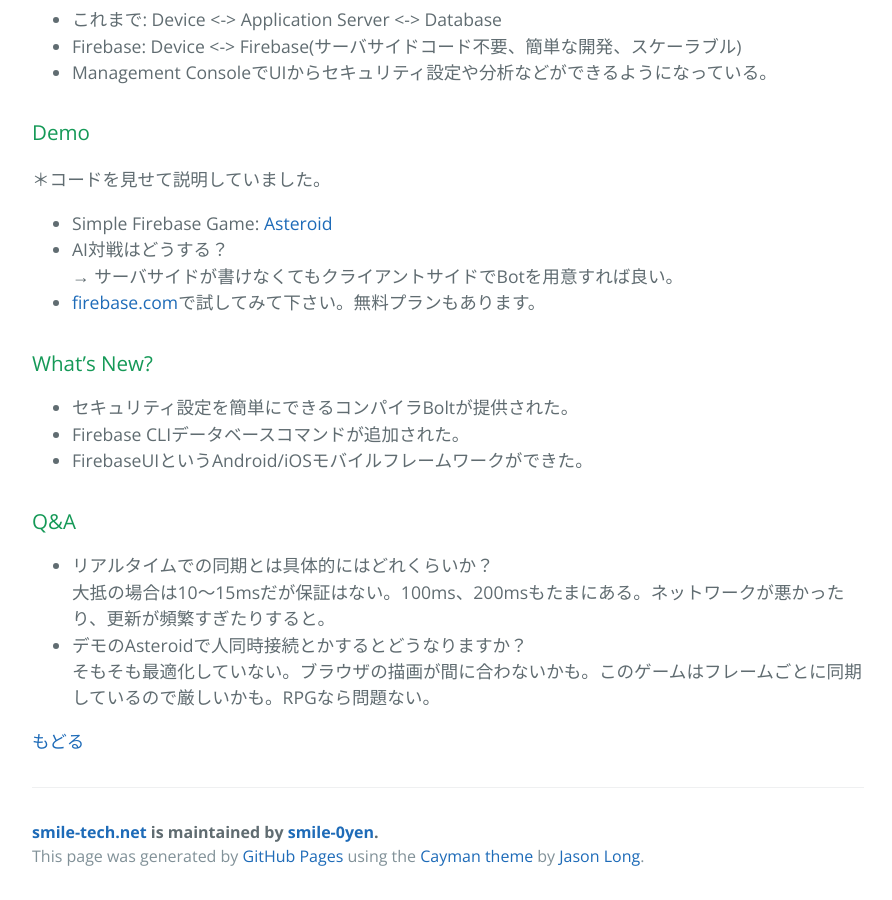
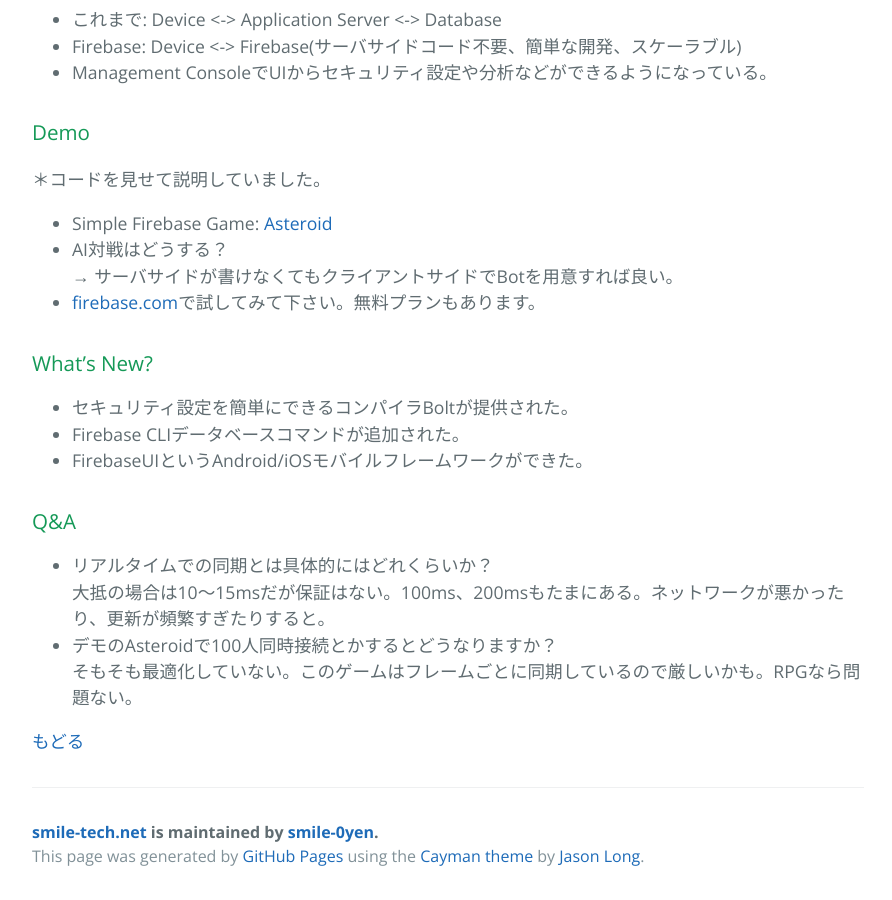
Before and after one commit to smile-0yen/smile-tech.net, a Jekyll site: the page built from _posts/2015-11-26-gdmjp.md, in a window 1280 px wide and 900 px high, scrolled down 5683 px. Shown: the whole window, without its empty margins (192-1084 px from the left). Built offline with Jekyll 4.4.1, drawn with Linux system fonts in a browser that asks for light colours; Markdown is read by kramdown in place of the engine named in the settings.

Commit message:
mod gdmjp

```diff
--- a/_posts/2015-11-26-gdmjp.md
+++ b/_posts/2015-11-26-gdmjp.md
@@ -188,5 +188,5 @@
 ### Q&A
 - リアルタイムでの同期とは具体的にはどれくらいか？
 大抵の場合は10〜15msだが保証はない。100ms、200msもたまにある。ネットワークが悪かったり、更新が頻繁すぎたりすると。
-- デモのAsteroidで人同時接続とかするとどうなりますか？
-そもそも最適化していない。ブラウザの描画が間に合わないかも。このゲームはフレームごとに同期しているので厳しいかも。RPGなら問題ない。
+- デモのAsteroidで100人同時接続とかするとどうなりますか？
+そもそも最適化していない。このゲームはフレームごとに同期しているので厳しいかも。RPGなら問題ない。
```
